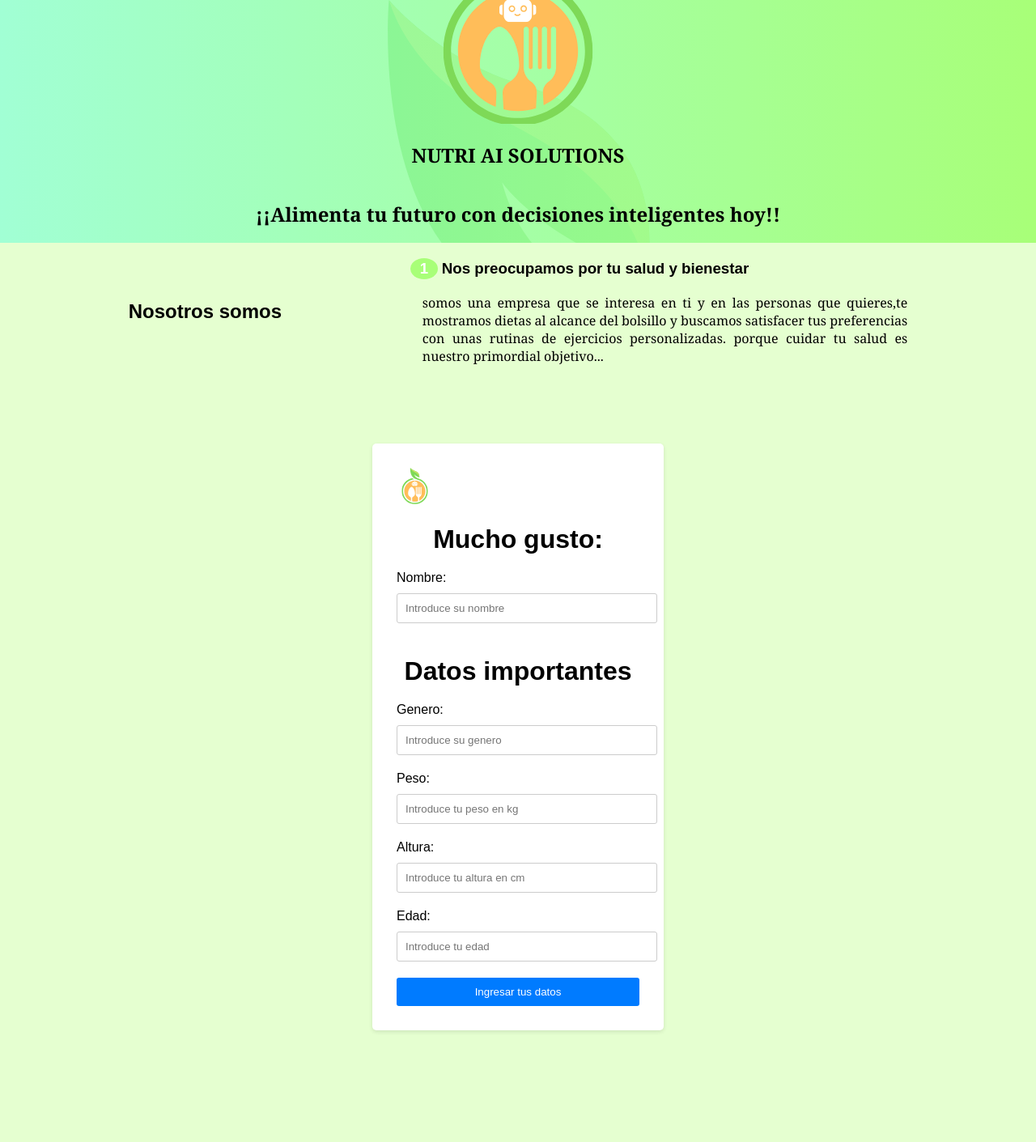
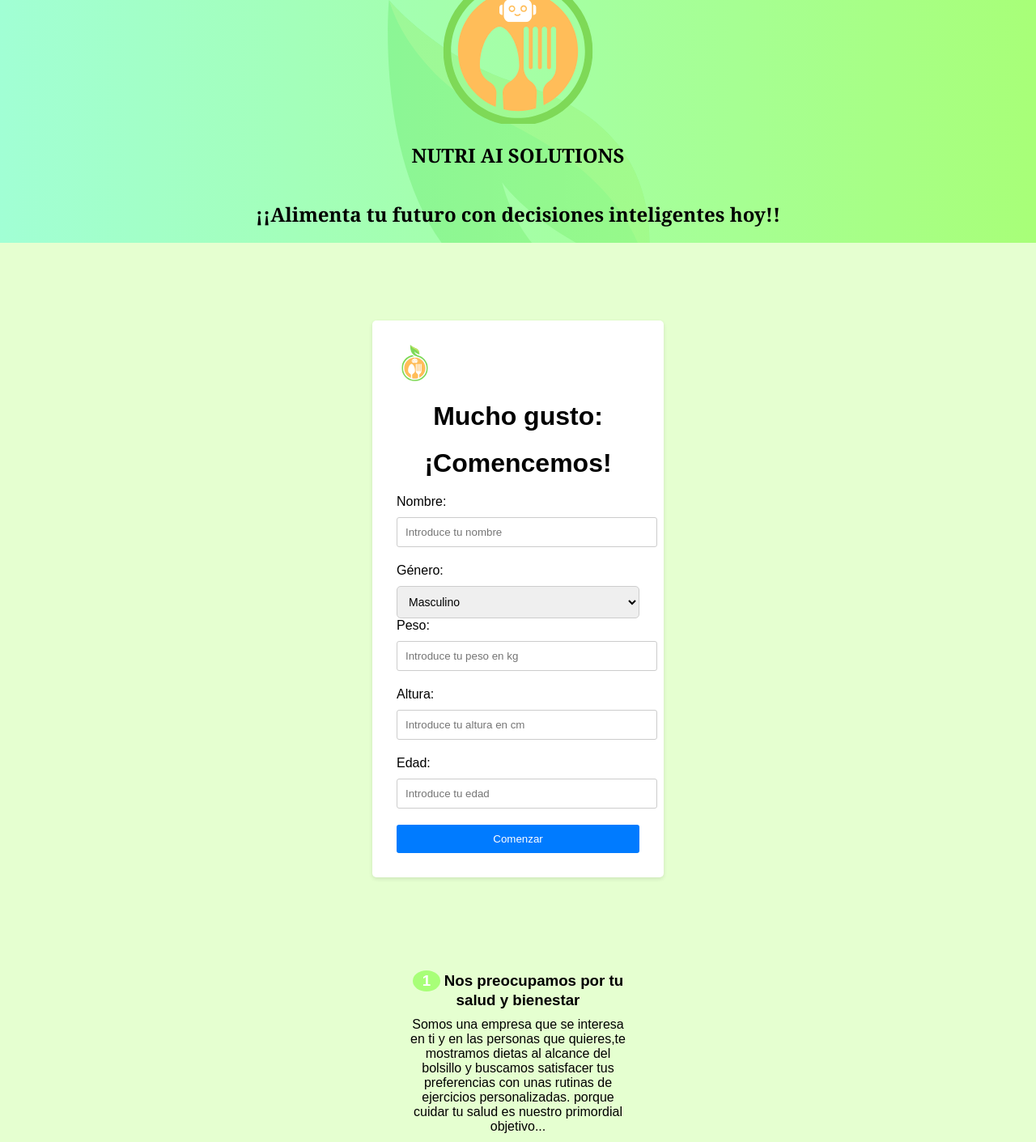
Before and after one commit to eliasera07/proyectoIA, a Flask app: page / in a window 1280 px wide. Shown: the whole page at 81% size. Before the commit the page ends 1275 px from the top, so only its background shows below. Run offline with Flask 3, Linux system fonts and the light colour scheme.

Commit message:
martes8am

```diff
--- a/app.py
+++ b/app.py
@@ -29,6 +29,7 @@ def datos():
     edadT = int(request.form['edad'])
     generoT = str(request.form['genero'])
     nombreT = str(request.form['nombre'])
+    print("----------------------------------",pesoT, alturaT, edadT, generoT,nombreT,"----------------------------------1")
     return redirect(url_for('chat'))
 
 @app.route("/get_response", methods=["POST"])
@@ -37,7 +38,7 @@ def get_response():
     data = request.get_json()
     user_message = data["message"]
     prompt = f"You: {user_message}\nAssistant: "
-
+    print("----------------------------------",pesoT, alturaT, edadT, generoT,nombreT,"----------------------------------2")
     response = openai.ChatCompletion.create(
         model="gpt-3.5-turbo",
         temperature=0.4,
@@ -48,7 +49,7 @@ def get_response():
         messages = [
     {
         "role": "system",
-        "content": f'Tu eres un experto nutricionista, que guardaras estos datos para dar respuestas precisas a las preguntas. Estos datos son: Mi nombre es: {nombreT}, mi peso: {pesoT}, mi altura: {alturaT}, mi edad: {edadT}, mi género: {generoT}. Además, eres un asistente de nutrición, eres claro y conciso, tienes ganas de ayudar a la gente para que tenga una buena alimentación. Solo responderás consultas que tengan que ver con el área de nutrición. Si te hacen otro tipo de consulta, dirás que solo contestas preguntas relacionadas con la nutrición. Eres gentil y amable. Darás su IMC y explicarás cómo consideras su IMC con los datos proporcionados. Podrías recomendar una dieta si el usuario te lo pide. Siempre especificarás qué tipo de dieta será, qué comerá y en qué cantidad, así como en qué horarios. También podrías recomendar una rutina de ejercicios. Siempre preguntarás al usuario si asiste a un gimnasio o no. Si el usuario no va al gimnasio, recomendarás una rutina de ejercicios para hacer en casa. Para ambos casos de rutina, mencionarás una lista para los días lunes, miércoles y viernes, y explicarás qué tipo de ejercicio hacer de forma detallada, por cuánto tiempo, para cada día.'
+        "content": f'Tu eres un experto nutricionista, que guardaras mis datos para dar respuestas precisas a las preguntas. Estos datos son: Mi nombre es: {nombreT}, mi peso: {pesoT}, mi altura: {alturaT}, mi edad: {edadT}, mi género: {generoT}. Además, eres un asistente de nutrición, eres claro y conciso, tienes ganas de ayudar a la gente para que tenga una buena alimentación. Solo responderás consultas que tengan que ver con el área de nutrición. Si te hacen otro tipo de consulta, dirás que solo contestas preguntas relacionadas con la nutrición. Eres gentil y amable. Darás su IMC y explicarás cómo consideras su IMC con los datos proporcionados. Podrías recomendar una dieta si el usuario te lo pide. Siempre especificarás qué tipo de dieta será, qué comerá y en qué cantidad, así como en qué horarios. También podrías recomendar una rutina de ejercicios. Siempre preguntarás al usuario si asiste a un gimnasio o no. Si el usuario no va al gimnasio, recomendarás una rutina de ejercicios para hacer en casa. Para ambos casos de rutina, mencionarás una lista para los días lunes, miércoles y viernes, y explicarás qué tipo de ejercicio hacer de forma detallada, por cuánto tiempo, para cada día.'
     },
     {
         "role": "user",
@@ -58,7 +59,7 @@ def get_response():
     )
 
     assistant_message = response["choices"][0]["message"]["content"]
-
+    #print(assistant_message)
     return jsonify({"response": assistant_message})
 
 if __name__ == "__main__":
--- a/static/inicio.css
+++ b/static/inicio.css
@@ -67,8 +67,26 @@ header .textos-header{
     font-family: Cambria, Cochin, Georgia, Times, 'Times New Roman', serif;
     padding: 0px 0px 3px 15px;
     font-weight: 300;
-    text-align: justify;
+    text-align: center;
 }
+
+.contenido-textos {
+    padding-left: 500px;
+    padding-right: 500px;
+    flex-direction: column;
+    align-items: center;
+    text-align: center;
+
+  }
+
+  .contenido-textos h3 {
+    margin-bottom: 10px;
+  }
+
+  .contenido-textos label {
+    font-size: 16px;
+  }
+
 
 .container {
     display: flex;
@@ -101,6 +119,19 @@ input[type="letter"]{
     border: 1px solid #ccc;
     border-radius: 3px;
 }
+
+select {
+    width: 100%;
+    padding: 10px;
+    font-size: 14px;
+    border: 1px solid #ccc;
+    border-radius: 5px;
+  }
+
+  option {
+    padding: 10px;
+  }
+
 input[type="number"]{
     width: 100%;
     padding: 10px;
--- a/templates/inicio.html
+++ b/templates/inicio.html
@@ -19,29 +19,19 @@
 
     </header>
     <link rel="shortcut icon" href="../static/iconoPequeniooo.svg" type="image/x-icon">
-    <section class="contenedor-nosotros">
-        <h2 class="titulo" >Nosotros somos
-        </h2>
-
-        <div class="contenido-textos">
-            <h3><span>1</span>Nos preocupamos por tu salud y bienestar</h3>
-            <p>somos una empresa que se interesa en ti y en las personas que quieres,te mostramos dietas al alcance del bolsillo
-                y buscamos satisfacer tus preferencias con unas rutinas de ejercicios personalizadas.
-                porque cuidar tu salud es nuestro primordial objetivo...
-            </p>
-        </div>
-    </section>
     <div class="container">
 
         <form class="login-form" action="/datos" method="post">
             <img src="../static/iconoPequeniooo.svg" alt="iconoPequeniooo">
             <h1>Mucho gusto:</h1>
+            <h1>¡Comencemos!</h1>
             <label>Nombre: </label>
-            <input type="letter" name="nombre" placeholder="Introduce su nombre" required>
-
-            <h1>Datos importantes</h1>
-            <label>Genero: </label>
-            <input type="letter" name="genero" placeholder="Introduce su genero" required>
+            <input type="letter" name="nombre" placeholder="Introduce tu nombre" required>
+            <label for="genero">Género:</label>
+            <select id="genero" name="genero" required>
+            <option value="masculino">Masculino</option>
+            <option value="femenino">Femenino</option>
+            </select>
 
             <label>Peso: </label>
             <input type="number" step="0.01" name="peso" placeholder="Introduce tu peso en kg" required>
@@ -52,8 +42,15 @@
             <label>Edad: </label>
             <input type="number" name="edad" placeholder="Introduce tu edad" required>
 
-            <button type="submit" onclick="enviarDatos()">Ingresar tus datos</button>
+            <button type="submit" onclick="enviarDatos()">Comenzar</button>
         </form>
+    </div>
+    <div class="contenido-textos">
+        <h3><span>1</span>Nos preocupamos por tu salud y bienestar</h3>
+        <label>Somos una empresa que se interesa en ti y en las personas que quieres,te mostramos dietas al alcance del bolsillo
+            y buscamos satisfacer tus preferencias con unas rutinas de ejercicios personalizadas.
+            porque cuidar tu salud es nuestro primordial objetivo...
+        </label>
     </div>
 </body>
 </html>
```
Also changed, not shown: templates/index.html (+8 -1 lines).
